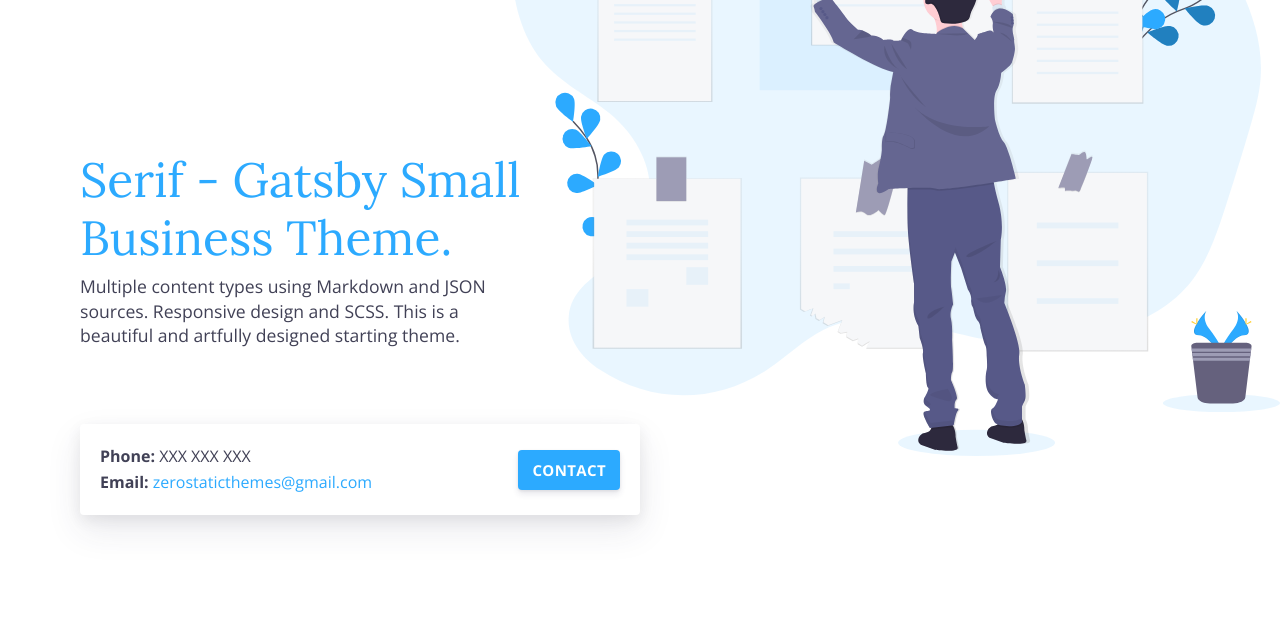
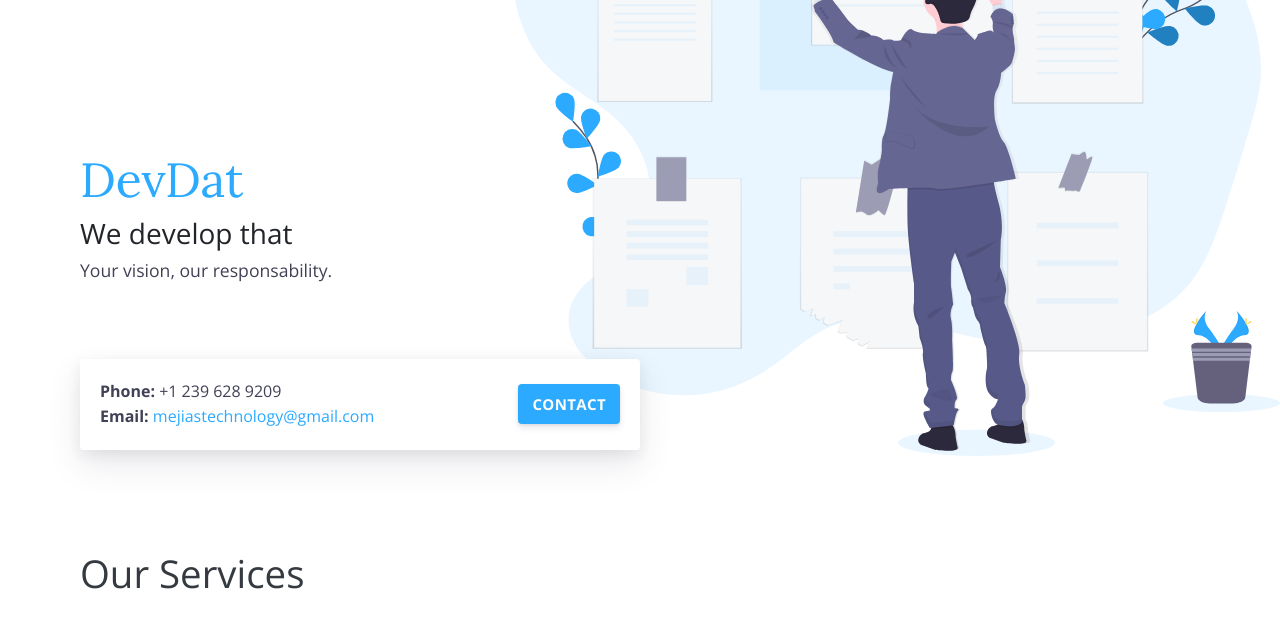
Before and after one commit to eduarmreyes/gatsby-devdat-2018, a Gatsby site: page / in a window 1280 px wide. Shown: the part 99-720 px from the top of the page. Built offline with nearby package versions, Linux system fonts and the light colour scheme; Gatsby itself is replaced by a stand-in of ours.

Commit message:
show contact info in index

```diff
--- a/gatsby-config.js
+++ b/gatsby-config.js
@@ -2,11 +2,11 @@ const guid = process.env.NETLIFY_GOOGLE_ANALYTICS_ID;
 
 module.exports = {
   siteMetadata: {
-    title: 'Gatsby Serif',
-    description: 'my theme',
+    title: 'DevDat',
+    description: 'We develop that',
     contact: {
-      phone: 'XXX XXX XXX',
-      email: 'zerostaticthemes@gmail.com',
+      phone: '+1 239 628 9209',
+      email: 'mejiastechnology@gmail.com',
     },
     menuLinks: [
       {
--- a/src/pages/index.js
+++ b/src/pages/index.js
@@ -14,15 +14,15 @@ const Home = (props) => {
       <Helmet>
         <meta
           name="description"
-          content="Small Business Theme. Multiple content types using Markdown and JSON sources. Responsive design and SCSS. This is a beautiful and artfully designed starting theme."
+          content="Your vision, our responsability."
         />
       </Helmet>
       <div className="intro pb-4">
         <div className="container">
-          <h1>Serif - Gatsby Small Business Theme.</h1>
+          <h1>DevDat</h1>
+          <h3>We develop that</h3>
           <p>
-            Multiple content types using Markdown and JSON sources. Responsive design and SCSS. This
-            is a beautiful and artfully designed starting theme.
+            Your vision, our responsability.
           </p>
         </div>
       </div>
```
